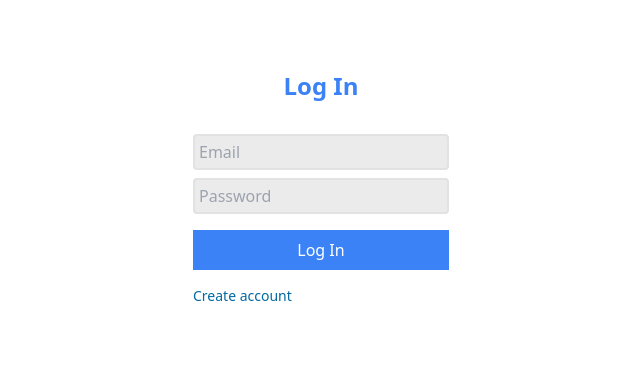
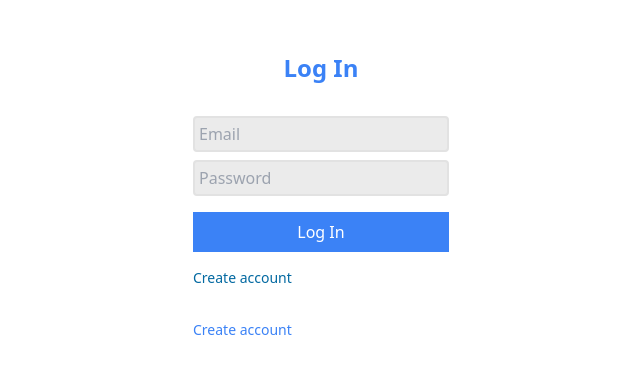
Before and after one commit to passion3304/notella, a Next.js app: page /login in a window 1280 px wide. Shown: the part 204-578 px from the top of the page, without its empty margins (319-959 px from the left). Built offline with nearby package versions, Linux system fonts and the light colour scheme.

Commit message:
Removed unused imports + improved UI layout

```diff
--- a/pages/index.js
+++ b/pages/index.js
@@ -43,7 +43,7 @@ export async function getServerSideProps(ctx) {
   const { userId } = payload;
   const db = await connection();
   const user = await Account.findOne({ _id: userId });
-  //console.log(user);
+
   if (!user) {
     return {
       redirect: {
--- a/pages/login.js
+++ b/pages/login.js
@@ -1,19 +1,44 @@
-import { useContext } from "react";
+import Link from "next/link";
+import { useState, useContext } from "react";
 import LoginForm from "../components/forms/LoginForm";
 import ResponseStatusBox from "../components/ResponseStatusBox";
 import { LayoutContext } from "../context/LayoutContext";
 import { ResponseContext } from "../context/ResponseContext";
 
 export default function LoginPage() {
-  const {code, message} = useContext(ResponseContext);
-  const {darkMode} = useContext(LayoutContext);
+  const { code, message } = useContext(ResponseContext);
+  const { darkMode } = useContext(LayoutContext);
+
   return (
     <>
-      <main className={`loginPage ${darkMode ? 'bg-gray-800' : 'bg-white'}`}>
-        <div className="flex flex-col gap-4">
-          <h1 className={`text-2xl font-bold text-center ${darkMode ? 'text-white ': 'text-blue-500'}`}>Log In</h1>
+      <main className={`loginPage ${darkMode ? "bg-gray-800" : "bg-white"}`}>
+        <div className="flex flex-col items-center justify-center gap-4">
+          <h1
+            className={`text-2xl font-bold text-center ${
+              darkMode ? "text-white " : "text-blue-500"
+            }`}
+          >
+            Log In
+          </h1>
+
           <LoginForm />
-          {code && message ? <ResponseStatusBox code={code} message={message}/> : ''}
+          <div className="flex justify-between w-72 px-4">
+            <Link href="/register">
+              <a
+                className={`text-sm ${
+                  darkMode ? "text-white" : "text-blue-500"
+                } hover:opacity-70`}
+              >
+                Create account
+              </a>
+            </Link>
+          </div>
+
+          {code && message ? (
+            <ResponseStatusBox code={code} message={message} />
+          ) : (
+            ""
+          )}
         </div>
       </main>
     </>
--- a/pages/register.js
+++ b/pages/register.js
@@ -3,6 +3,7 @@ import RegisterForm from "../components/forms/RegisterForm";
 import ResponseStatusBox from "../components/ResponseStatusBox";
 import { ResponseContext } from "../context/ResponseContext";
 import { LayoutContext } from "../context/LayoutContext";
+import Link from "next/link";
 
 
 export default function RegisterPage() {
@@ -14,6 +15,12 @@ export default function RegisterPage() {
         <div className="flex flex-col gap-4">
           <h1 className={`text-2xl font-bold text-center ${darkMode ? 'text-white ': 'text-blue-500'}`}>Register</h1>
           <RegisterForm />
+          <div className="flex justify-between w-72 px-4">
+            <Link href="/login">
+              <a className={`text-sm ${darkMode ? 'text-white' : 'text-blue-500'} hover:opacity-70`}>Log In</a>
+            </Link>
+
+          </div>
           {code && message ? <ResponseStatusBox code={code} message={message} /> : ""}
         </div>
 
--- a/pages/settings.js
+++ b/pages/settings.js
@@ -14,7 +14,7 @@ import UpdateAccountEmailForm from "../components/forms/UpdateAccountEmailForm";
 import ResponseStatusBox from "../components/ResponseStatusBox";
 
 export default function SettingsPage({}) {
-  const {code, message} = useContext(ResponseContext);
+  const { code, message } = useContext(ResponseContext);
   const router = useRouter();
   const { darkMode } = useContext(LayoutContext);
   const [section, setSection] = useState("email");
@@ -33,7 +33,7 @@ export default function SettingsPage({}) {
           darkMode ? "bg-gray-800" : "bg-white"
         }`}
       >
-        <div className="flex flex-col h-fit-content p-4 rounded">
+        <section className="flex flex-col h-fit-content p-4 rounded">
           <header
             className={`flex gap-4 justify-center items-center mb-2 ${
               darkMode ? "text-white" : ""
@@ -69,9 +69,13 @@ export default function SettingsPage({}) {
           ) : (
             <UpdateAccountPasswordForm />
           )}
-        </div>
+        </section>
 
-        {code && message ? <ResponseStatusBox code={code} message={message}/> : ''}
+        {code && message ? (
+          <ResponseStatusBox code={code} message={message} />
+        ) : (
+          ""
+        )}
 
         <Link href="/">
           <a
```
